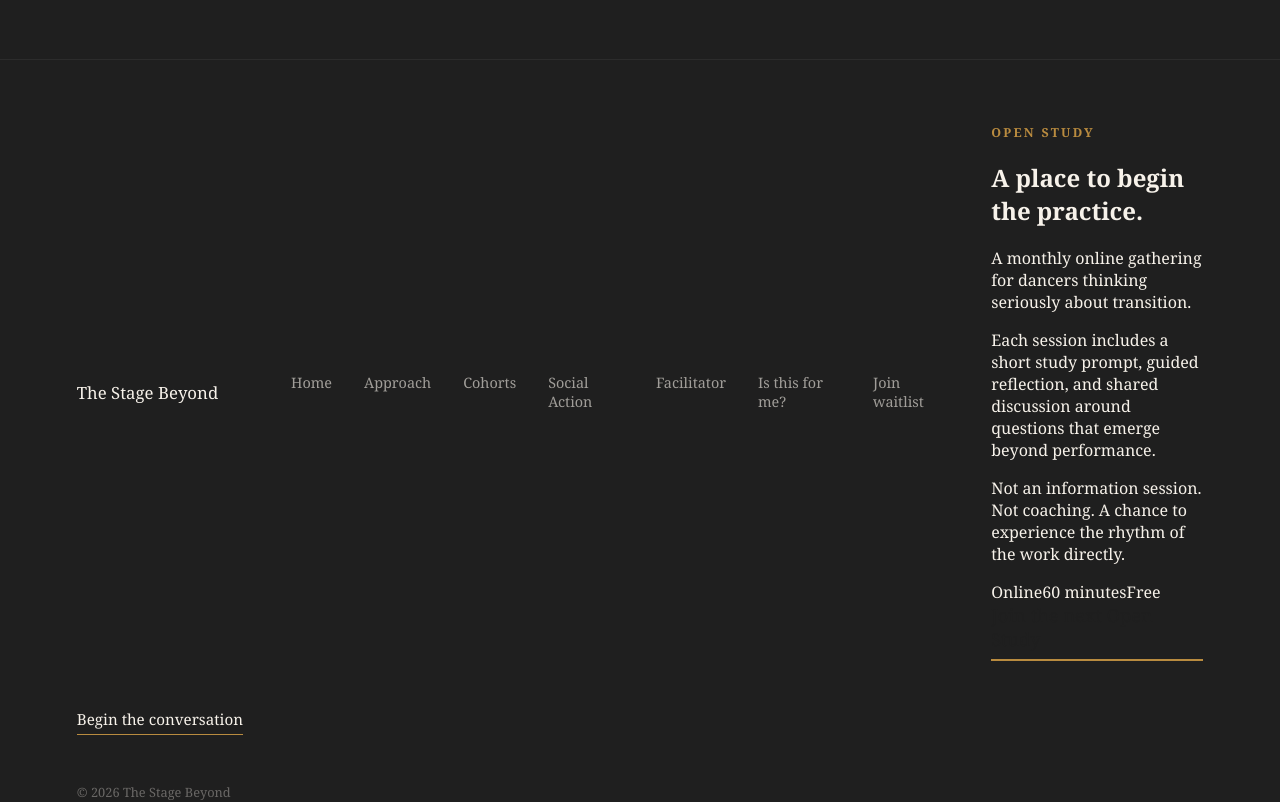
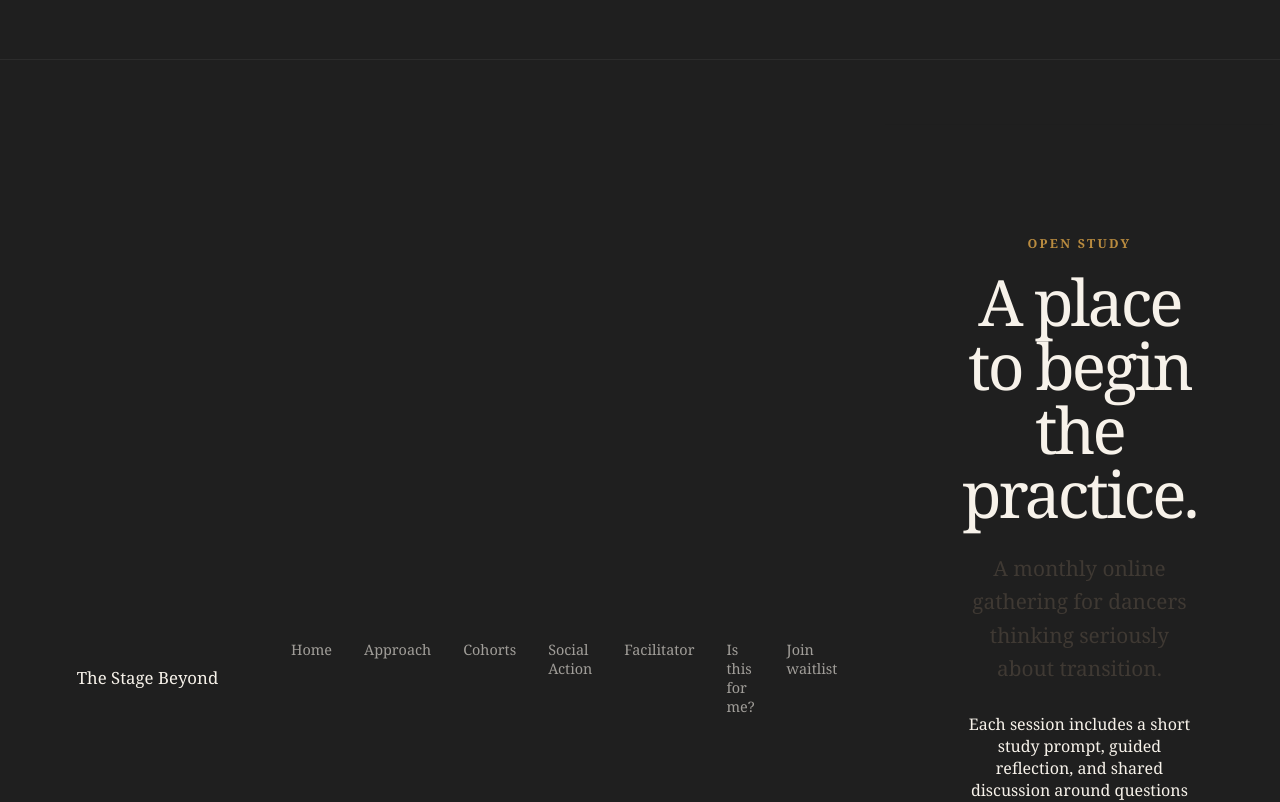
Before and after one commit to travisbirchattba/the-stage-beyond-site, a React (Vite) app: page / in a window 1280 px wide. Shown: the part 3300-4102 px from the top of the page. Built offline with nearby package versions, Linux system fonts and the light colour scheme.

Commit message:
Update styles.css

```diff
--- a/src/styles.css
+++ b/src/styles.css
@@ -969,3 +969,47 @@ body {
   color: #6b645c;
   margin: -10px 0 34px;
 }
+.openStudy {
+  max-width: 980px;
+  margin: 0 auto;
+  padding: 110px 6vw;
+  border-top: 1px solid rgba(31,31,31,0.12);
+  text-align: center;
+}
+
+.openStudy h2 {
+  font-size: clamp(2.5rem, 5vw, 5rem);
+  line-height: 1;
+  margin: 0 0 26px;
+  font-weight: 500;
+  letter-spacing: -0.045em;
+}
+
+.openStudyLead {
+  font-size: 1.3rem !important;
+  line-height: 1.6 !important;
+  color: #3f3933 !important;
+  max-width: 720px;
+  margin: 0 auto 28px !important;
+}
+
+.openStudy p {
+  max-width: 760px;
+  margin-left: auto !important;
+  margin-right: auto !important;
+}
+
+.openStudyMeta {
+  display: flex;
+  justify-content: center;
+  gap: 24px;
+  margin: 36px 0 40px;
+  flex-wrap: wrap;
+}
+
+.openStudyMeta span {
+  font-size: 0.88rem;
+  letter-spacing: 0.12em;
+  text-transform: uppercase;
+  color: #b98b3f;
+}
```
